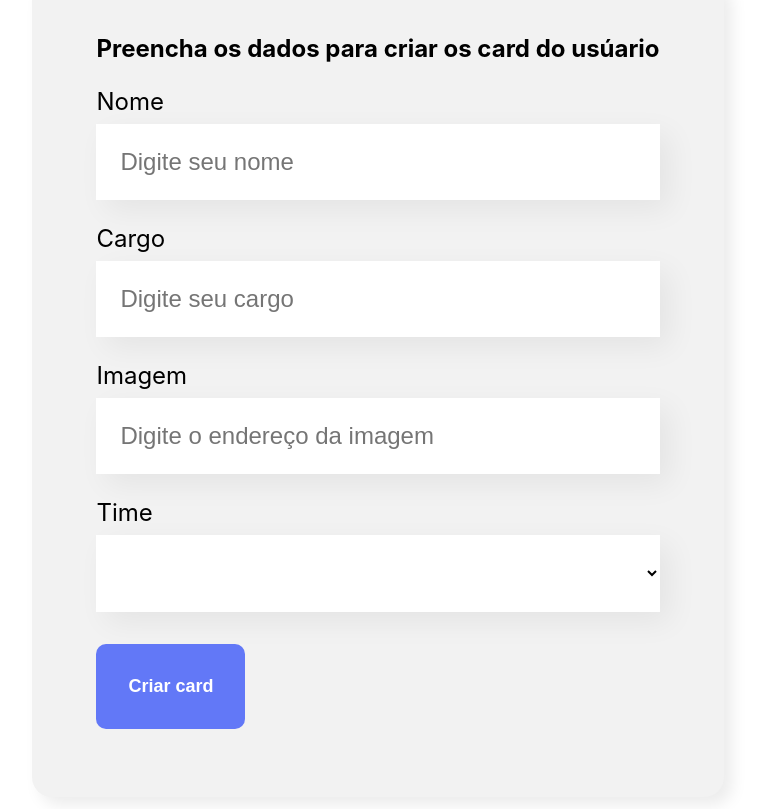
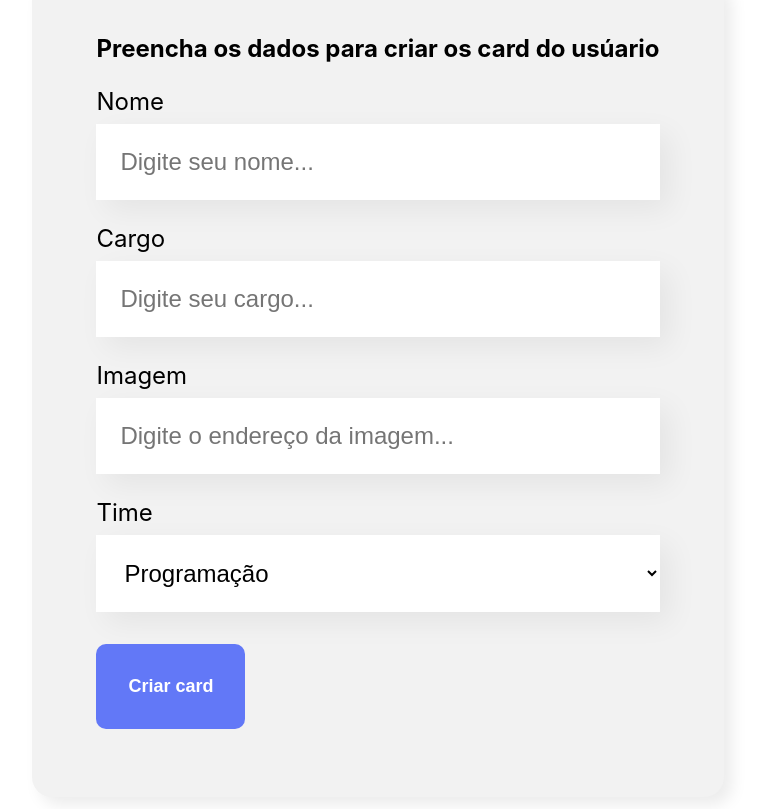
Before and after one commit to GeovanniFSantos/Organo-React, a React (Create React App) app: page / in a window 1280 px wide. Shown: the part 600-1409 px from the top of the page, without its empty margins (262-1022 px from the left). Built offline with nearby package versions, Linux system fonts and the light colour scheme.

Commit message:
organização de pasta e arquivos

```diff
--- a/package.json
+++ b/package.json
@@ -1,7 +1,6 @@
 {
   "name": "organo",
   "version": "0.1.0",
-  "homepage": "github-page/",
   "private": true,
   "dependencies": {
     "@testing-library/jest-dom": "^5.17.0",
--- a/src/App.js
+++ b/src/App.js
@@ -28,14 +28,9 @@ function App() {
       corSecundaria: '#FDE7E8'
     },
     {
-      nome: 'Ux e Design',
+      nome: 'UX e Design',
       corPrimaria: '#DB6EBF',
       corSecundaria: '#FAE9F5'
-    },
-    {
-      nome: 'Back-End',
-      corPrimaria: '#131212',
-      corSecundaria: '#2e2b2b'
     },
     {
       nome: 'Mobile',
@@ -47,29 +42,28 @@ function App() {
       corPrimaria: '#FF8A29',
       corSecundaria: '#FFEEDF'
     }
-
   ]
 
   const [colaboradores, setColaboradores] = useState([])
 
-  const aoNovoColaboradorAdd = (colaborador) => {
+  const aoNovoColaboradorAdicionado = (colaborador) => {
+    console.log(colaborador)
     setColaboradores([...colaboradores, colaborador])
   }
 
   return (
     <div className="App">
       <Banner />
-      <Formulario times={times.map(time => time.nome)}
-        aoColaboradorCadastrado={colaborador => aoNovoColaboradorAdd(colaborador)} />
+      <Formulario times={times.map(time => time.nome)} aoColaboradorCadastrado={colaborador => aoNovoColaboradorAdicionado(colaborador)} />
 
       {times.map(time => <Time
-        key={time.nome} nome={time.nome}
+        key={time.nome}
+        nome={time.nome}
         corPrimaria={time.corPrimaria}
         corSecundaria={time.corSecundaria}
         colaboradores={colaboradores.filter(colaborador => colaborador.time === time.nome)}
       />)}
       <Rodape />
-
     </div>
   );
 }
--- a/src/componentes/CampoText/index.js
+++ b/src/componentes/CampoText/index.js
@@ -3,7 +3,7 @@ import './CampoText.css'
 const CampoText = (props) => {
 
     const labelModificada = `${props.label}`
-    const placeholderModificado = `${props.placeholder}`
+    const placeholderModificado = `${props.placeholder}...`
 
 
     const aoDigitado = (evento) => {
--- a/src/componentes/ListaSuspensa/index.js
+++ b/src/componentes/ListaSuspensa/index.js
@@ -4,13 +4,10 @@ const ListaSuspensa = (props) => {
     return (
         <div className='lista-suspensa'>
             <label>{props.label}</label>
-            <select onChange={evento => props.aoAlterado(evento.target.value)}
-                required={props.required} value={props.valor}>
-                <option value=""></option>
+            <select onChange={evento => props.aoAlterado(evento.target.value)} required={props.required} value={props.value}>
                 {props.itens.map(item => {
                     return <option key={item}>{item}</option>
                 })}
-
             </select>
         </div>
     )
--- a/src/componentes/Time/Time.css
+++ b/src/componentes/Time/Time.css
@@ -10,7 +10,7 @@
     padding-bottom: 8px;
 }
 
-.time .colaboradoes {
+.time .colaboradores {
     display: flex;
     justify-content: space-around;
     margin-top: 32px;
--- a/src/componentes/Time/index.js
+++ b/src/componentes/Time/index.js
@@ -4,16 +4,12 @@ import './Time.css'
 const Time = (props) => {
     const estilo = { backgroundColor: props.corSecundaria }
     const estiloBorda = { borderColor: props.corPrimaria }
+
     return (
         (props.colaboradores.length > 0) ? <section className='time' style={estilo}>
             <h3 style={estiloBorda}>{props.nome}</h3>
-            <div className='colaboradoes'>
-                {props.colaboradores.map(colaborador =>
-                    <Colaborador corDeFundo={props.corPrimaria} key={colaborador.nome}
-                        nome={colaborador.nome}
-                        cargo={colaborador.cargo}
-                        imagem={colaborador.imagem}
-                    />)}
+            <div className='colaboradores'>
+                {props.colaboradores.map(colaborador => <Colaborador nome={colaborador.nome} cargo={colaborador.cargo} imagem={colaborador.imagem} />)}
             </div>
         </section>
             : ''
```
Also changed, not shown: src/componentes/Formulario/index.js (+21 -8 lines).
